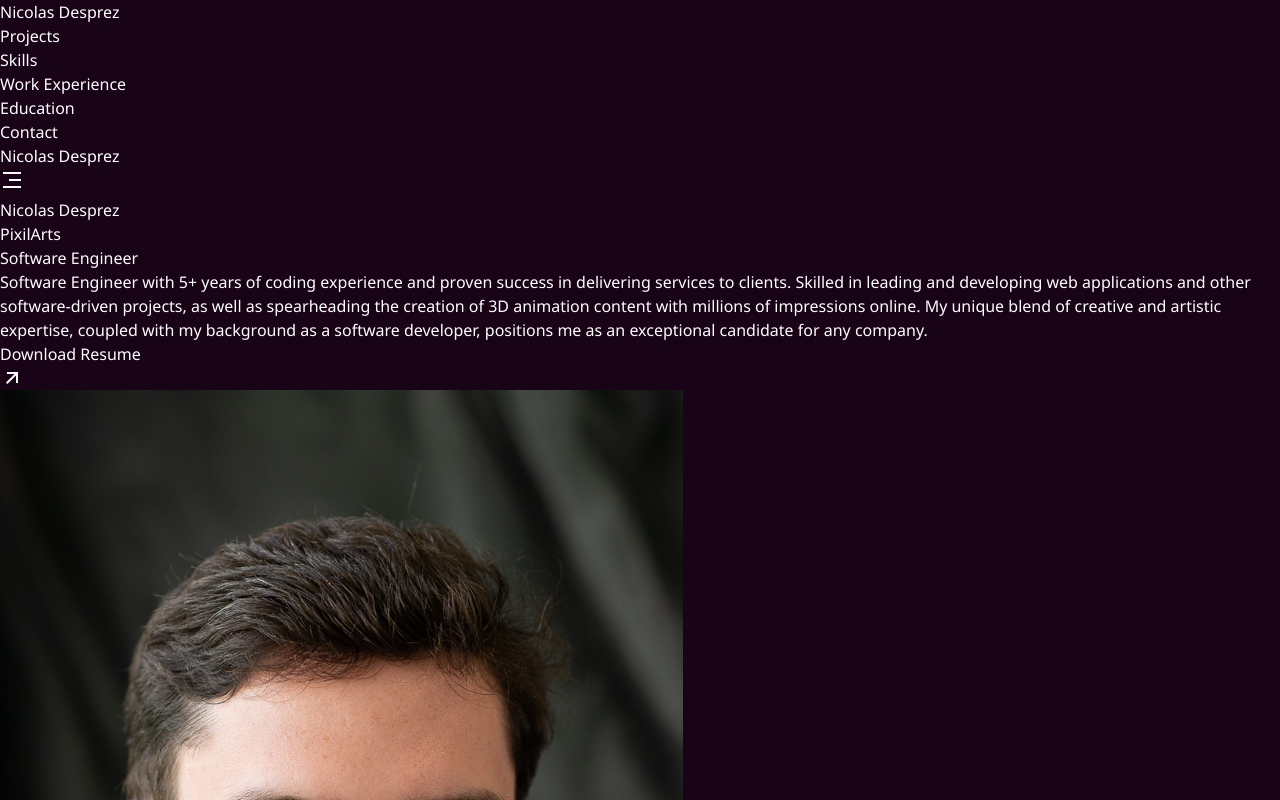
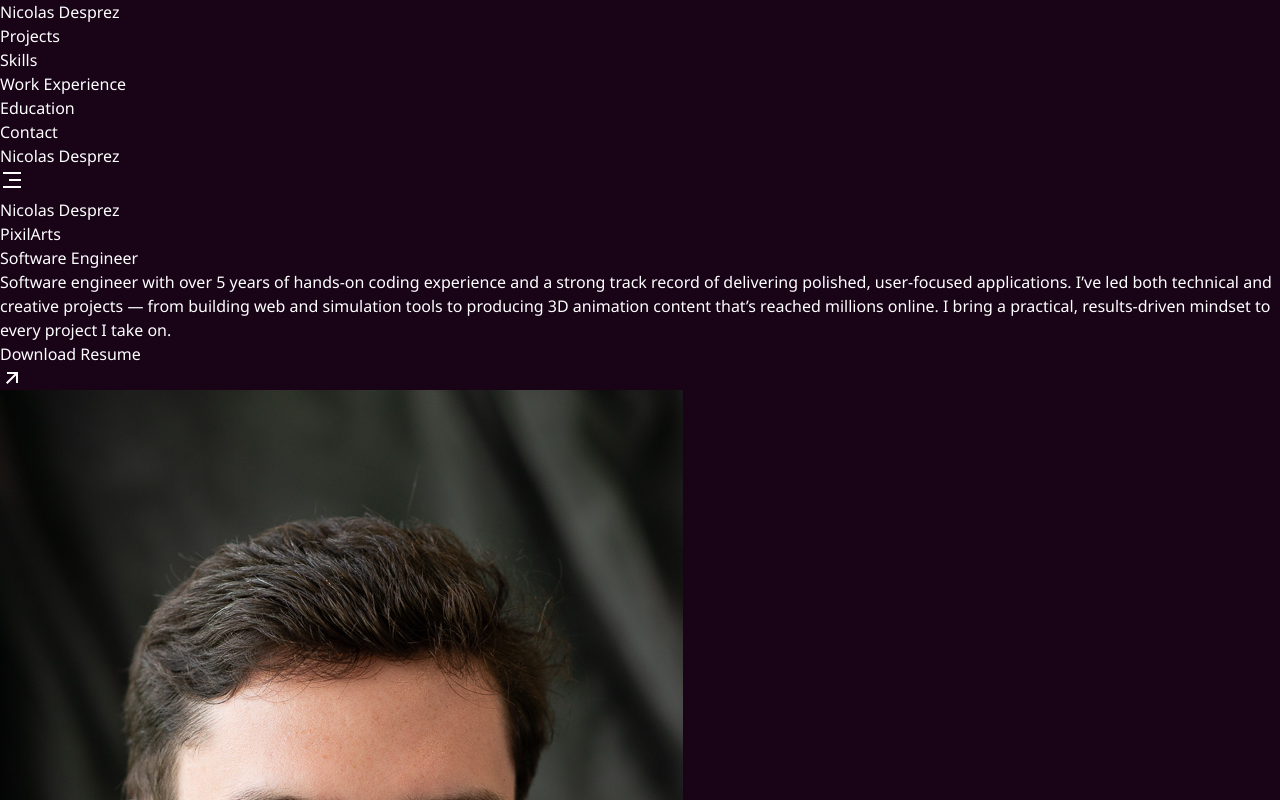
Before and after one commit to Pixilist/Portfolio, a React (Vite) app: page / in a window 1280 px wide. Shown: the top 800 px of the page. Built offline with nearby package versions, Linux system fonts and the light colour scheme.

Commit message:
fixed about me section

```diff
--- a/src/constants/index.jsx
+++ b/src/constants/index.jsx
@@ -40,7 +40,7 @@ export const PROFILE = {
   igname: "PixilArts",
   role: "Software Engineer",
   subheading:
-    "Software Engineer with 5+ years of coding experience and proven success in delivering services to clients. Skilled in leading and developing web applications and other software-driven projects, as well as spearheading the creation of 3D animation content with millions of impressions online. My unique blend of creative and artistic expertise, coupled with my background as a software developer, positions me as an exceptional candidate for any company.",
+    "Software engineer with over 5 years of hands-on coding experience and a strong track record of delivering polished, user-focused applications. I’ve led both technical and creative projects — from building web and simulation tools to producing 3D animation content that’s reached millions online. I bring a practical, results-driven mindset to every project I take on.",
 
 };
 
```
